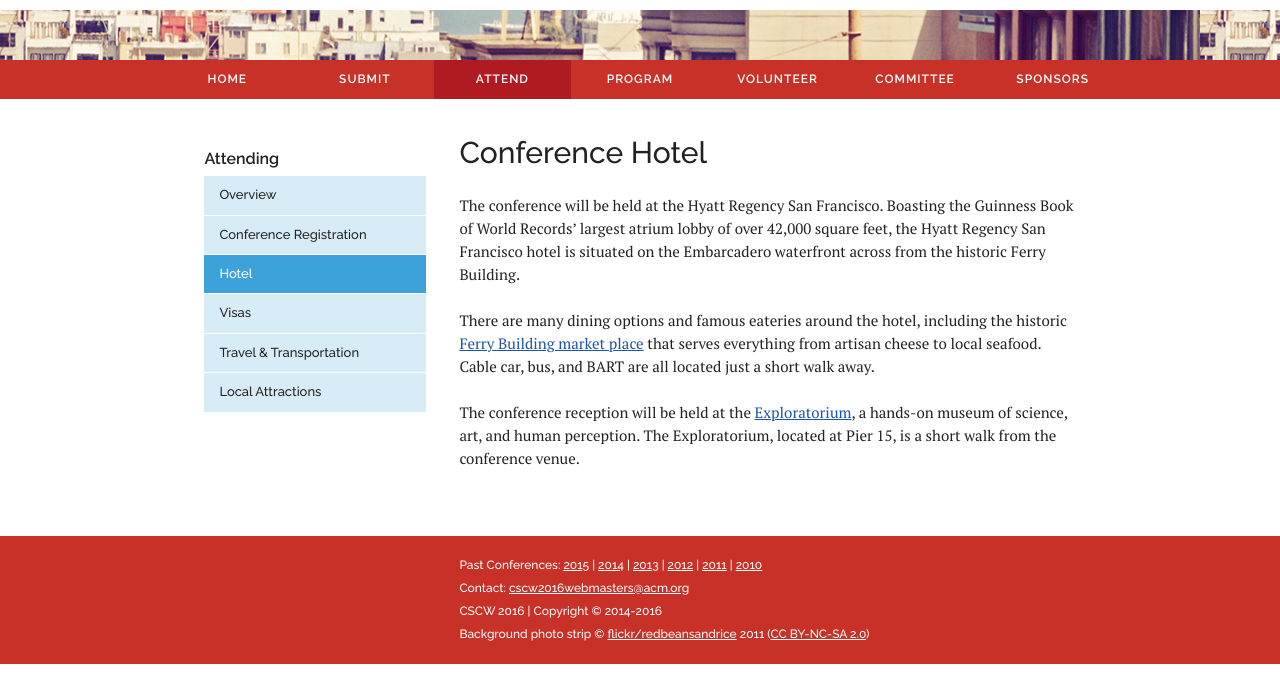
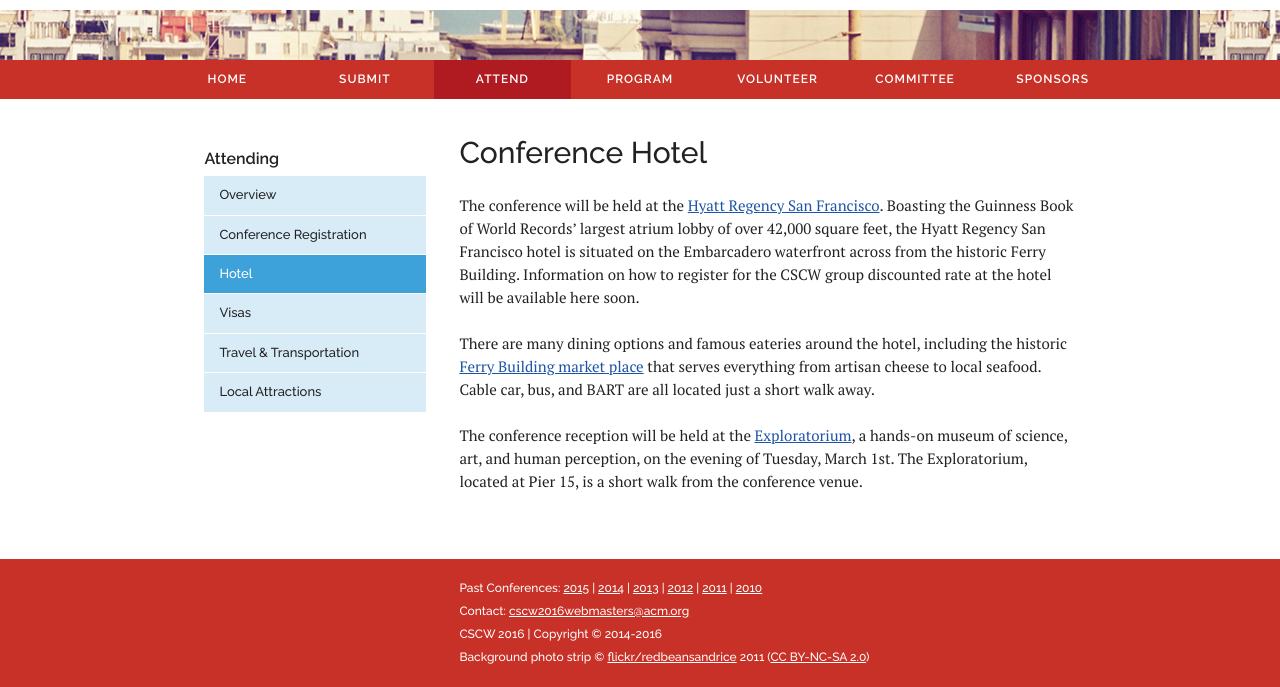
Before and after one commit to niloufars/CSCW2016, a PHP site: page /attend/hotel.php in a window 1280 px wide. Shown: the part 289-976 px from the top of the page. Before the commit the page ends 953 px from the top, so only its background shows below. Run offline with PHP 8.4, Linux system fonts and the light colour scheme; data that the repository does not hold is empty; some libraries are stand-ins or nearby versions.

Commit message:
Merrie's comments

```diff
--- a/attend/hotel.php
+++ b/attend/hotel.php
@@ -22,10 +22,10 @@ include_once('../_inc/header.php');
         <article class="ten columns" role="main">
               <H1>Conference Hotel</H1>
               <p>
-                The conference will be held at the Hyatt Regency San Francisco. Boasting the
+                The conference will be held at the <a href="http://sanfranciscoregency.hyatt.com/en/hotel/home.html" class="text" target="_blank">Hyatt Regency San Francisco</a>. Boasting the
                 Guinness Book of World Records’ largest atrium lobby of over 42,000 square feet,
                 the Hyatt Regency San Francisco hotel is situated on the Embarcadero waterfront
-                across from the historic Ferry Building.
+                across from the historic Ferry Building. Information on how to register for the CSCW group discounted rate at the hotel will be available here soon.
         </p>
         <p>
                 There are many dining options and famous eateries around the hotel, including the
@@ -33,7 +33,7 @@ include_once('../_inc/header.php');
                 local seafood. Cable car, bus, and BART are all located just a short walk away.
         </p>
         <p>
-                The conference reception will be held at the <a href="http://www.exploratorium.edu/" class="text" target="_blank">Exploratorium</a>, a hands-on museum of science, art, and human perception. The Exploratorium, located at Pier 15, is a short walk from the conference venue.
+                The conference reception will be held at the <a href="http://www.exploratorium.edu/" class="text" target="_blank">Exploratorium</a>, a hands-on museum of science, art, and human perception, on the evening of Tuesday, March 1st. The Exploratorium, located at Pier 15, is a short walk from the conference venue.
         </p>
 
           <!--
--- a/attend/visas.php
+++ b/attend/visas.php
@@ -22,7 +22,7 @@
 			<article class="ten columns" role="main">
 				<h1>Visa Information</h1>
 
-        	<p>The sites <a href="http://www.cic.gc.ca/english/visit/" target="_blank" class="text">http://www.cic.gc.ca/english/visit/</a>, <a href="http://www.unitedstatesvisas.us/" target="_blank" class="text">http://www.unitedstatesvisas.us/</a>, and <a href="http://travel.state.gov" target="_blank" class="text">http://travel.state.gov</a> have information about obtaining a visa for those traveling to Canada or the United States. These sites have links to websites for Canadian and U.S. embassies and consulates worldwide. The embassy and consulate websites have very helpful information about procedures, timelines, communities served, required documentation, and fees.</p>
+        	<p>The sites <a href="http://www.unitedstatesvisas.us/" target="_blank" class="text">http://www.unitedstatesvisas.us/</a> and <a href="http://travel.state.gov" target="_blank" class="text">http://travel.state.gov</a> have information about obtaining a visa for those traveling to the United States. These sites have links to websites for U.S. embassies and consulates worldwide. The embassy and consulate websites have very helpful information about procedures, timelines, communities served, required documentation, and fees.</p>
 
         	<h1>Invitation Letters</h1>
 
```
